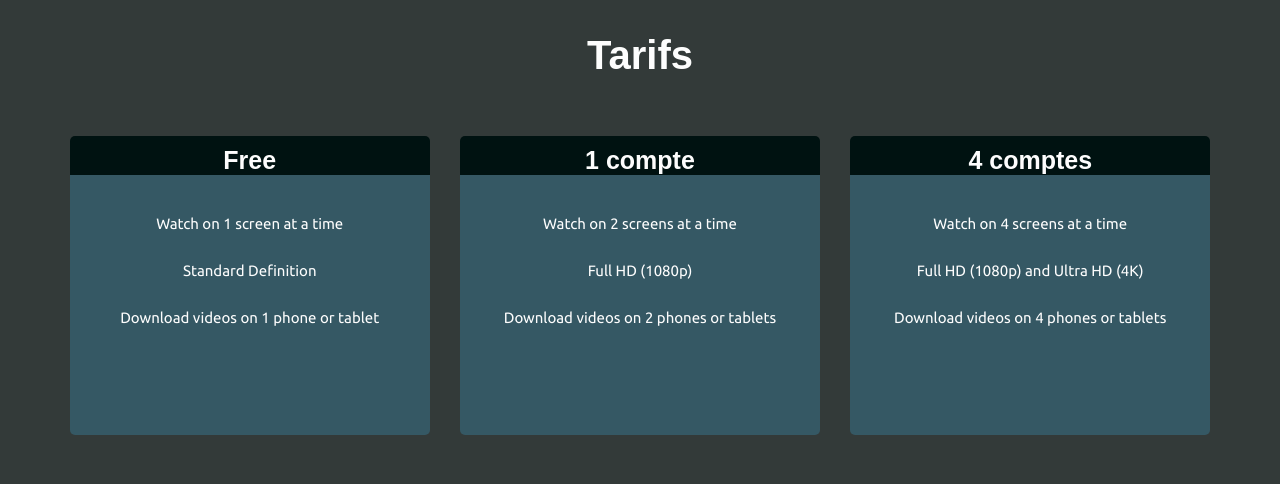
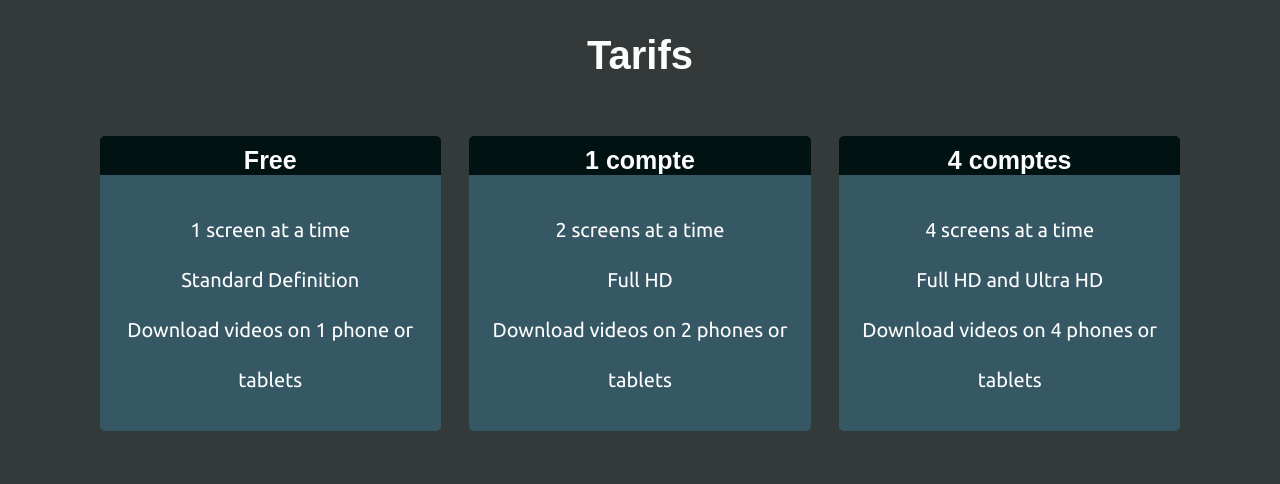
Before and after one commit to Polo1337/Projet-VOD, a PHP site: page /TARIFS.html in a window 1280 px wide. Shown: the top 484 px of the page. Run offline with PHP 8.4, Linux system fonts and the light colour scheme; some web fonts are replaced.

Commit message:
tarifs done

```diff
--- a/TARIFS.html
+++ b/TARIFS.html
@@ -24,27 +24,33 @@
 
                 <h3 class="titre-prix">Free</h3>
                 <div class="prix-dada">
-                    <p class="descrip-dada">Watch on 1 screen at a time</p>
-                    <p class="descrip-dada">Standard Definition</p>
-                    <p class="descrip-dada"> Download videos on 1 phone or tablet</p>
+                    <p class="para-prix">
+                    1 screen at a time <br>
+                        Standard Definition <br>
+                        Download videos on 1 phone or tablets </p>
+
                 </div>
             </div>
 
             <div class="dada-flex">
                 <h3 class="titre-prix" >1 compte</h3>
                 <div class="prix-dada">
-                    <p class="descrip-dada"> Watch on 2 screens at a time</p>
-                    <p class="descrip-dada">Full HD (1080p)</p>
-                    <p class="descrip-dada"> Download videos on 2 phones or tablets</p>
+                    <p class="para-prix">
+                        2 screens at a time <br>
+                        Full HD<br>
+                        Download videos on 2 phones or tablets
+                    </p>
                 </div>
             </div>
 
             <div class="dada-flex">
                 <h3 class="titre-prix">4 comptes</h3>
                 <div class="prix-dada">
-                    <p class="descrip-dada"> Watch on 4 screens at a time</p>
-                    <p class="descrip-dada"> Full HD (1080p) and Ultra HD (4K) </p>
-                    <p class="descrip-dada"> Download videos on 4 phones or tablets</p>
+                    <p class="para-prix">
+                        4 screens at a time <br>
+                        Full HD and Ultra HD <br>
+                        Download videos on 4 phones or tablets
+                    </p>
                 </div>
             </div>
 
--- a/tarifs.css
+++ b/tarifs.css
@@ -36,54 +36,58 @@ background-color:#333A39;
 }
 
 .prix-dada{
+    margin-top:0px;
     background-color:#355864;;
     color:#FDFDFD;
     margin-left:auto;
     margin-right:auto;
     margin-top:0;
     font-family: "Ubuntu",Arial, Helvetica, sans-serif;
-    padding-top:10px;
-    padding-bottom:10px;
     border-bottom-right-radius: 5px;
     border-bottom-left-radius: 5px;
     margin-bottom:50px;
+    height:auto;
+    padding-top:10px;
+    padding-bottom:6px;
 
 }
 
-
-.descrip-dada{
+.para-prix{
+    font-size:20px;
+    line-height:50px;
     width:90%;
     margin-left:auto;
     margin-right:auto;
-    margin-top:30px;
-    margin-bottom:30px;
-    font-size:18px;
 }
 
-@media only screen and (min-width:768px){
-    .all-tarifs{
-        display:flex;
-        justify-content: space-evenly;
-    }
 
 
-    .dada-flex{
-        width:30%;
-    }
+@media only screen and (min-width:768px){
+   .all-tarifs{
+       display:flex;
+       width:100%;
+       justify-content: space-evenly;
+   }
 
-    .prix-dada{
-        width:100%;
-        height:30vh;
+   .dada-flex{
+       width:30%;
 
-    }
+   }
 
-    .descrip-dada{
-        font-size:15px;
-    }
+
 }
 
 @media only screen and (min-width:1000px){
 
+    .all-tarifs{
+        width:90%;
+    }
+
+    .dada-flex{
+        width:30%;
+
+    }
+
 
 
 }
```
